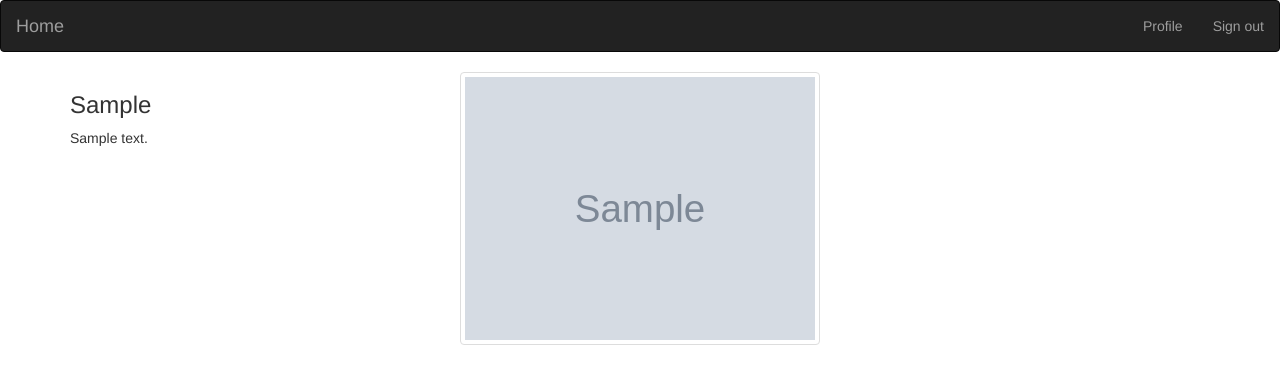
After one commit to Ephraim-Kamau/Blog-Post, a Flask app: a page that uses app/templates/navbar.html in a window 1280 px wide. The commit adds this page. Shown: the top 384 px of the page. Run offline with Flask 2, Linux system fonts and the light colour scheme; a user stored in the database is signed in; tables that the repository leaves empty hold one stand-in row (values such as "Sample post"); grey boxes marked "Sample" are stand-in pictures; some libraries are stand-ins or nearby versions.

Commit message:
Add profile page

```diff
--- a/app/main/views.py
+++ b/app/main/views.py
@@ -1,6 +1,6 @@
-from flask import render_template,request,redirect,url_for
+from flask import render_template,request,redirect,url_for,abort
 from . import main
-from ..models import Review
+from ..models import Review,User
 from .forms import ReviewForm
 from flask_login import login_required
 
@@ -42,3 +42,12 @@ def blog(id):
     reviews = Review.get_reviews(blog.id)
 
     return render_template('blog.html',title = title,blog = blog,reviews = reviews)
+
+@main.route('/user/<uname>')
+def profile(uname):
+    user = User.query.filter_by(username = uname).first()
+
+    if user is None:
+        abort(404)
+
+    return render_template("profile/profile.html", user = user)
--- a/app/models.py
+++ b/app/models.py
@@ -59,6 +59,8 @@ class User(UserMixin, db.Model):
     username = db.Column(db.String(255))
     email = db.Column(db.String(255),unique = True,index = True)
     role_id = db.Column(db.Integer,db.ForeignKey('roles.id'))
+    bio = db.Column(db.String(255))
+    profile_pic_path = db.Column(db.String())
     pass_secure = db.Column(db.String(255))
 
     @property
--- a/app/templates/navbar.html
+++ b/app/templates/navbar.html
@@ -12,7 +12,7 @@
 
         <ul class="nav navbar-nav navbar-right">
           {% if current_user.is_authenticated %}
-          <li style="color:white;padding:15px;">{{current_user.username}}</li>
+          <li><a href="{{url_for('main.profile',uname=current_user.username)}}">Profile</a></li>
           <li><a href="{{url_for('auth.logout')}}">Sign out</a></li>
           {% else %}
           <li><a href="{{url_for('auth.login')}}">Sign in</a></li>
--- /dev/null
+++ b/app/templates/profile/profile.html
@@ -0,0 +1,29 @@
+{% extends 'base.html'%}
+
+{% block content %}
+<div class="container">
+<div class="row">
+<!-- displaying  Username-->
+  <div class="col-md-4">
+    <h3> {{user.username| capitalize}} </h3>
+
+    <!--Displaying user bio-->
+    {% if user.bio %}
+      <p> {{user.bio}}</p>
+    {%else%}
+      <p> {{user.username| capitalize}} has no bio </p>
+    {% endif %}
+  </div>
+
+  <!--Display profile photo-->
+  <div class="col-md-4">
+
+    {% if user.profile_pic_path %}
+    <img src="{{url_for('static',filename=user.profile_pic_path)}}" alt="" class="img-thumbnail">
+    {%else%}
+    <p>No profile picture</p>
+    {% endif %}
+  </div>
+</div>
+</div>
+{% endblock %}
```
Also changed, not shown: migrations/versions/c8b86ffe06e1_add_bio_and_profile_pic_path_in_class_.py (added, +30 -0 lines).
